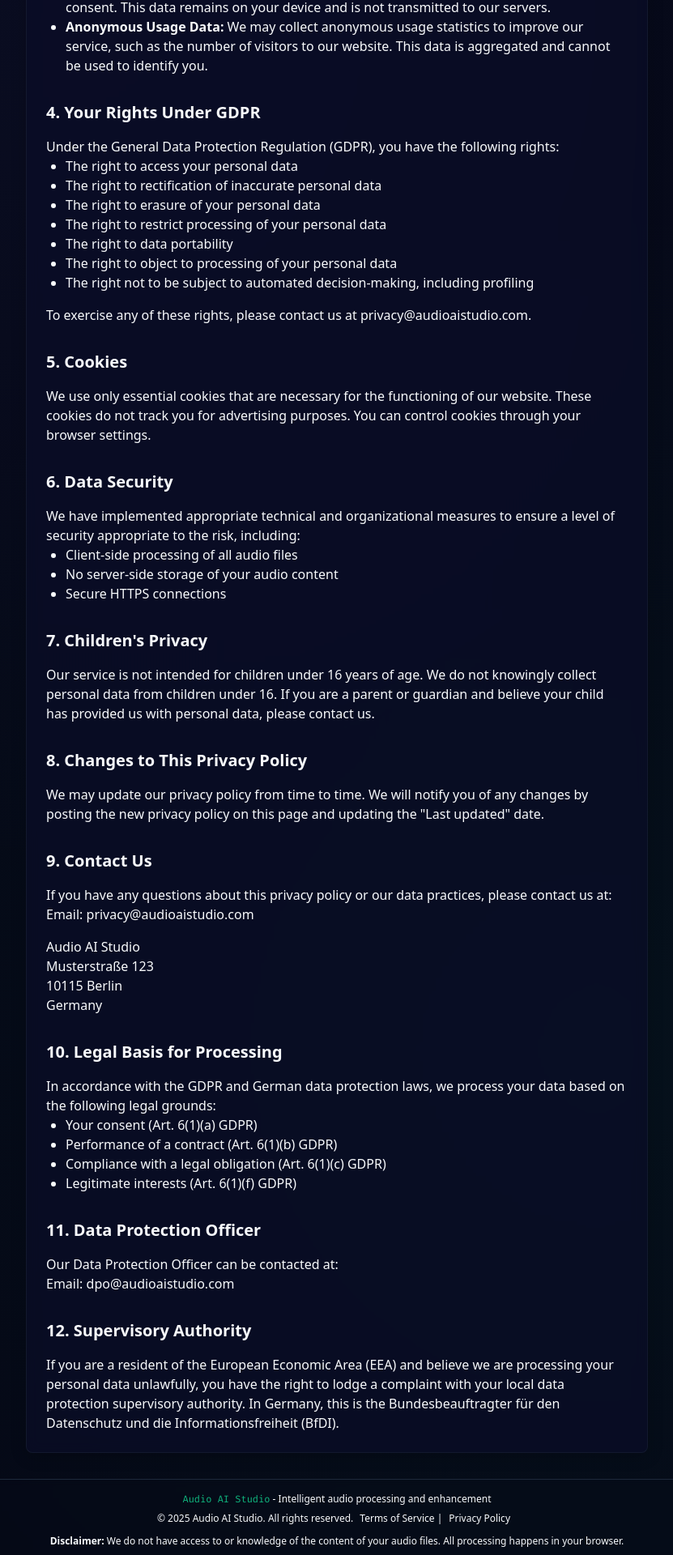
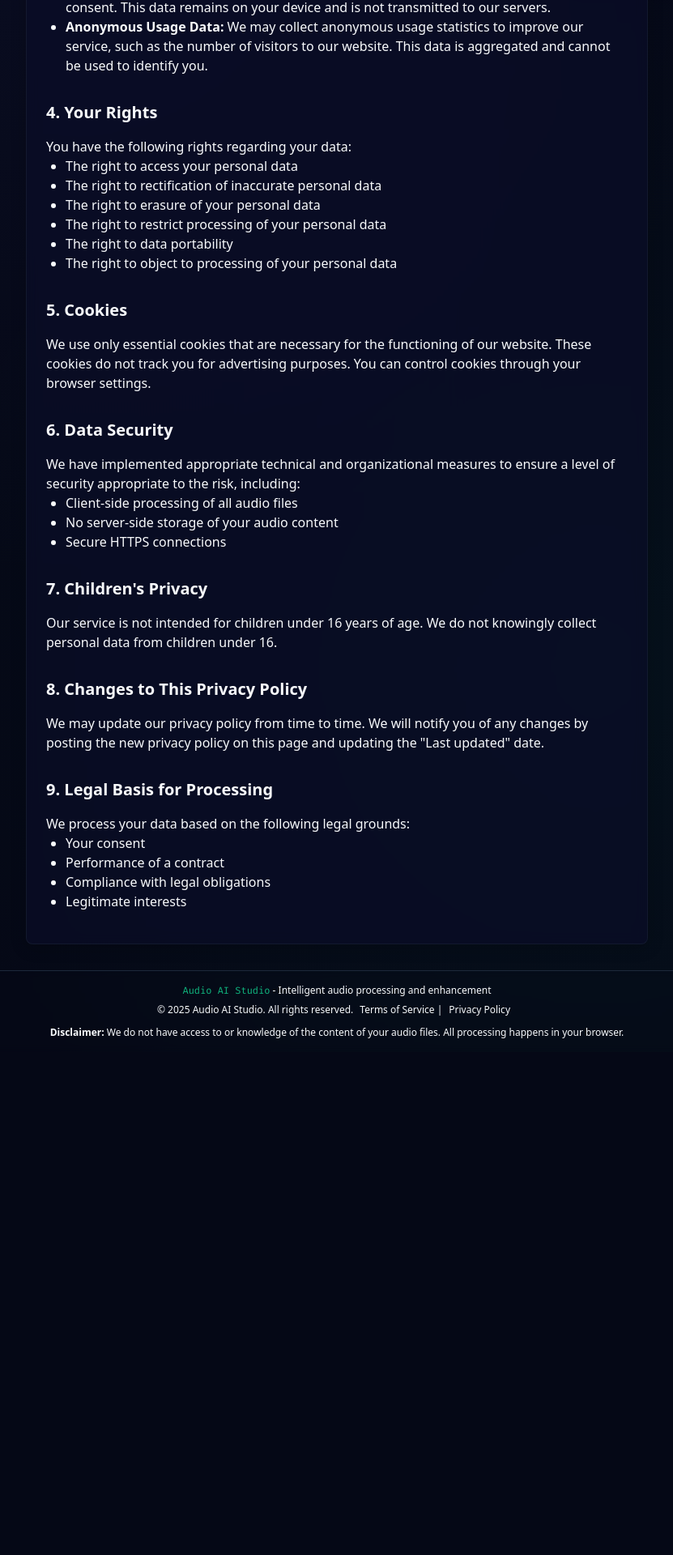
Before and after one commit to izomee/audioaistudionew, a Next.js app: page /privacy in a window 1280 px wide. Shown: the part 600-2520 px from the top of the page at 81% size, without its empty margins (224-1055 px from the left). After the commit the page ends 1899 px from the top, so only its background shows below. Built offline with nearby package versions, Linux system fonts and the light colour scheme.

Commit message:
Update documentation and site content

```diff
--- a/src/app/privacy/page.tsx
+++ b/src/app/privacy/page.tsx
@@ -48,9 +48,9 @@
                 </li>
               </ul>
 
-              <h2 className="text-xl font-semibold mt-8 mb-4">4. Your Rights Under GDPR</h2>
+              <h2 className="text-xl font-semibold mt-8 mb-4">4. Your Rights</h2>
               <p>
-                Under the General Data Protection Regulation (GDPR), you have the following rights:
+                You have the following rights regarding your data:
               </p>
               <ul className="list-disc pl-6 mb-4">
                 <li>The right to access your personal data</li>
@@ -59,11 +59,7 @@
                 <li>The right to restrict processing of your personal data</li>
                 <li>The right to data portability</li>
                 <li>The right to object to processing of your personal data</li>
-                <li>The right not to be subject to automated decision-making, including profiling</li>
               </ul>
-              <p>
-                To exercise any of these rights, please contact us at privacy@audioaistudio.com.
-              </p>
 
               <h2 className="text-xl font-semibold mt-8 mb-4">5. Cookies</h2>
               <p>
@@ -85,7 +81,6 @@
               <h2 className="text-xl font-semibold mt-8 mb-4">7. Children's Privacy</h2>
               <p>
                 Our service is not intended for children under 16 years of age. We do not knowingly collect personal data from children under 16.
-                If you are a parent or guardian and believe your child has provided us with personal data, please contact us.
               </p>
 
               <h2 className="text-xl font-semibold mt-8 mb-4">8. Changes to This Privacy Policy</h2>
@@ -94,45 +89,16 @@
                 and updating the "Last updated" date.
               </p>
 
-              <h2 className="text-xl font-semibold mt-8 mb-4">9. Contact Us</h2>
+              <h2 className="text-xl font-semibold mt-8 mb-4">9. Legal Basis for Processing</h2>
               <p>
-                If you have any questions about this privacy policy or our data practices, please contact us at:
-              </p>
-              <p className="mb-4">
-                Email: privacy@audioaistudio.com
-              </p>
-              <p>
-                Audio AI Studio<br />
-                Musterstraße 123<br />
-                10115 Berlin<br />
-                Germany
-              </p>
-
-              <h2 className="text-xl font-semibold mt-8 mb-4">10. Legal Basis for Processing</h2>
-              <p>
-                In accordance with the GDPR and German data protection laws, we process your data based on the following legal grounds:
+                We process your data based on the following legal grounds:
               </p>
               <ul className="list-disc pl-6 mb-4">
-                <li>Your consent (Art. 6(1)(a) GDPR)</li>
-                <li>Performance of a contract (Art. 6(1)(b) GDPR)</li>
-                <li>Compliance with a legal obligation (Art. 6(1)(c) GDPR)</li>
-                <li>Legitimate interests (Art. 6(1)(f) GDPR)</li>
+                <li>Your consent</li>
+                <li>Performance of a contract</li>
+                <li>Compliance with legal obligations</li>
+                <li>Legitimate interests</li>
               </ul>
-
-              <h2 className="text-xl font-semibold mt-8 mb-4">11. Data Protection Officer</h2>
-              <p>
-                Our Data Protection Officer can be contacted at:
-              </p>
-              <p>
-                Email: dpo@audioaistudio.com
-              </p>
-
-              <h2 className="text-xl font-semibold mt-8 mb-4">12. Supervisory Authority</h2>
-              <p>
-                If you are a resident of the European Economic Area (EEA) and believe we are processing your personal data unlawfully,
-                you have the right to lodge a complaint with your local data protection supervisory authority.
-                In Germany, this is the Bundesbeauftragter für den Datenschutz und die Informationsfreiheit (BfDI).
-              </p>
             </div>
           </div>
         </div>
```
